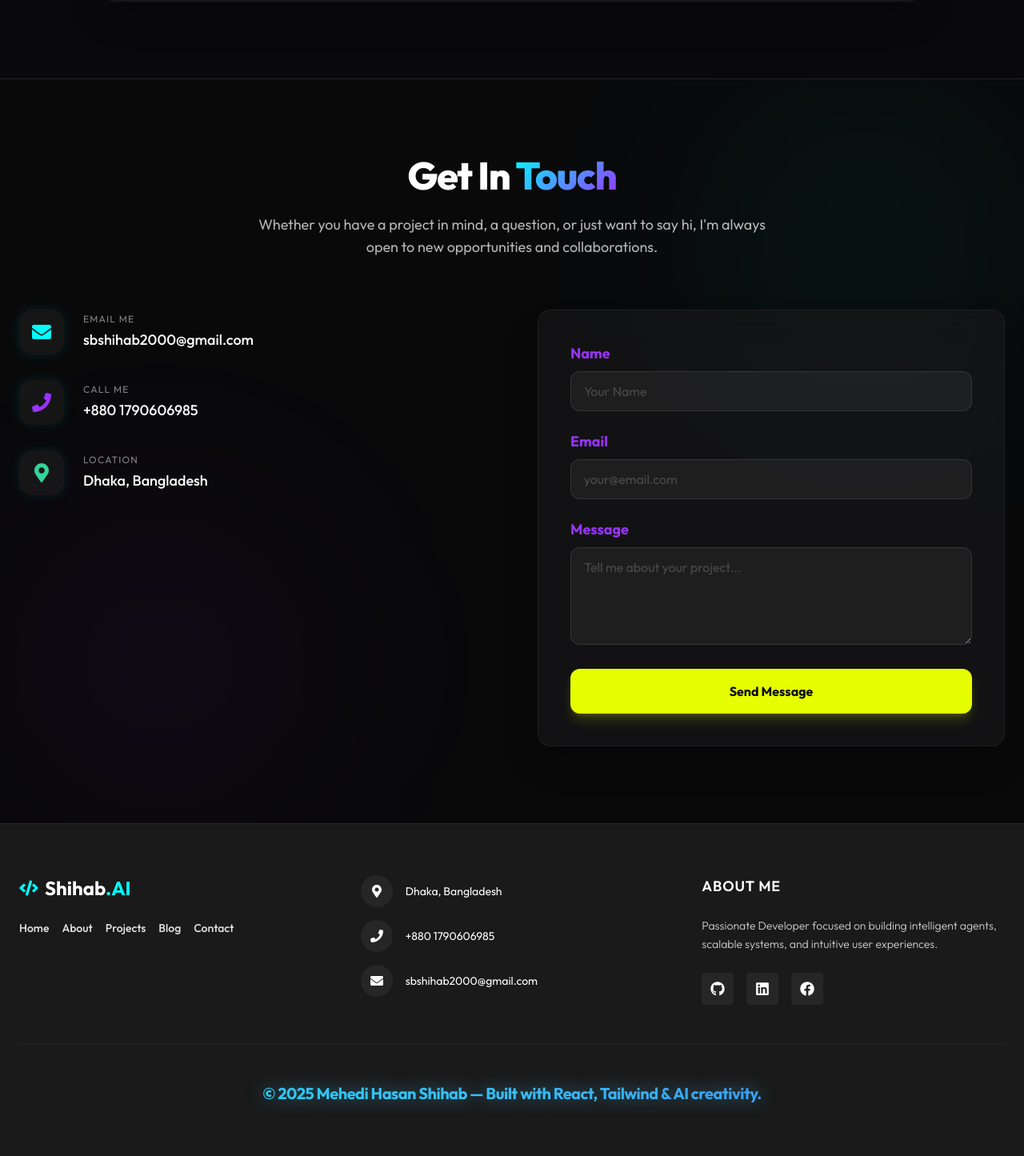
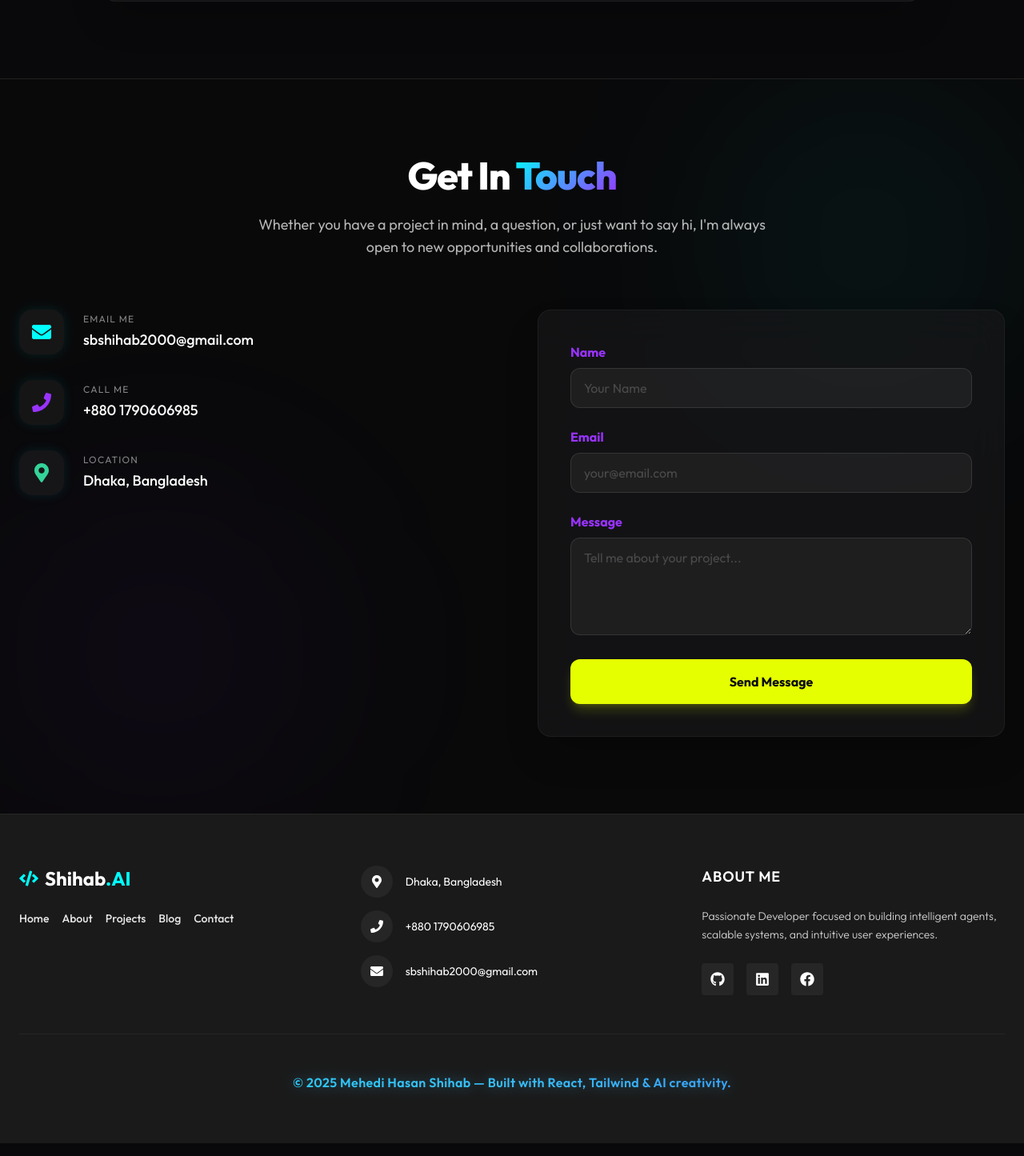
Before and after one commit to sbshihab24/Personal-Portfolio, a React (Vite) app: page / in a window 1280 px wide. Shown: the part 5941-7386 px from the top of the page at 80% size. Built offline with nearby package versions, Linux system fonts and the light colour scheme.

Commit message:
style: final balance of sizes for contact labels and footer copyright

```diff
--- a/src/components/Contact.jsx
+++ b/src/components/Contact.jsx
@@ -136,7 +136,7 @@ const Contact = () => {
                         ) : (
                             <form onSubmit={handleSubmit} className="space-y-6">
                                 <div>
-                                    <label htmlFor="name" className="block text-lg font-bold text-secondary mb-2">Name</label>
+                                    <label htmlFor="name" className="block text-base font-bold text-secondary mb-2">Name</label>
                                     <input
                                         type="text"
                                         id="name"
@@ -148,7 +148,7 @@ const Contact = () => {
                                 </div>
                                 <input type="hidden" name="subject" value="New Portfolio Message from Shihab.AI" />
                                 <div>
-                                    <label htmlFor="email" className="block text-lg font-bold text-secondary mb-2">Email</label>
+                                    <label htmlFor="email" className="block text-base font-bold text-secondary mb-2">Email</label>
                                     <input
                                         type="email"
                                         id="email"
@@ -159,7 +159,7 @@ const Contact = () => {
                                     />
                                 </div>
                                 <div>
-                                    <label htmlFor="message" className="block text-lg font-bold text-secondary mb-2">Message</label>
+                                    <label htmlFor="message" className="block text-base font-bold text-secondary mb-2">Message</label>
                                     <textarea
                                         id="message"
                                         name="message"
--- a/src/components/Footer.jsx
+++ b/src/components/Footer.jsx
@@ -70,7 +70,7 @@ const Footer = () => {
 
                 {/* Bottom Bar: Copyright */}
                 <div className="pt-12 border-t border-white/5 text-center">
-                    <p className="text-lg md:text-xl font-bold tracking-tight text-transparent bg-clip-text bg-gradient-to-r from-cyan-400 via-sky-400 to-blue-500 drop-shadow-[0_0_10px_rgba(56,189,248,0.5)]">
+                    <p className="text-sm md:text-base font-semibold tracking-wide text-transparent bg-clip-text bg-gradient-to-r from-cyan-400 via-sky-400 to-blue-500 drop-shadow-[0_0_8px_rgba(56,189,248,0.4)]">
                         © 2025 Mehedi Hasan Shihab — Built with React, Tailwind & AI creativity.
                     </p>
                 </div>
```
